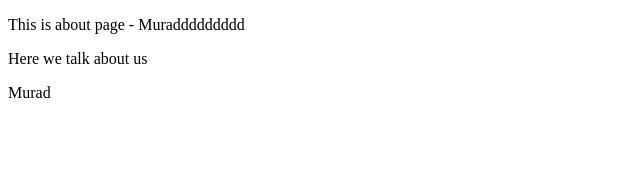
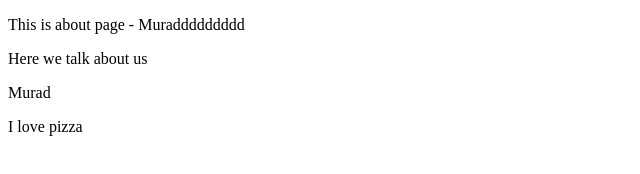
Before and after one commit to muradpro1/OpenAI-project, a plain HTML site: page about.html in a window 1280 px wide. Shown: the full height of the page, 0-640 px from the left. Drawn offline with Linux system fonts and the light colour scheme.

Commit message:
I love pizza added

```diff
--- a/about.html
+++ b/about.html
@@ -9,5 +9,6 @@
     <p>This is about page - Muraddddddddd</p>
     <p>Here we talk about us </p>
     <p>Murad</p>
+    <p>I love pizza</p>
 </body>
 </html>
```
